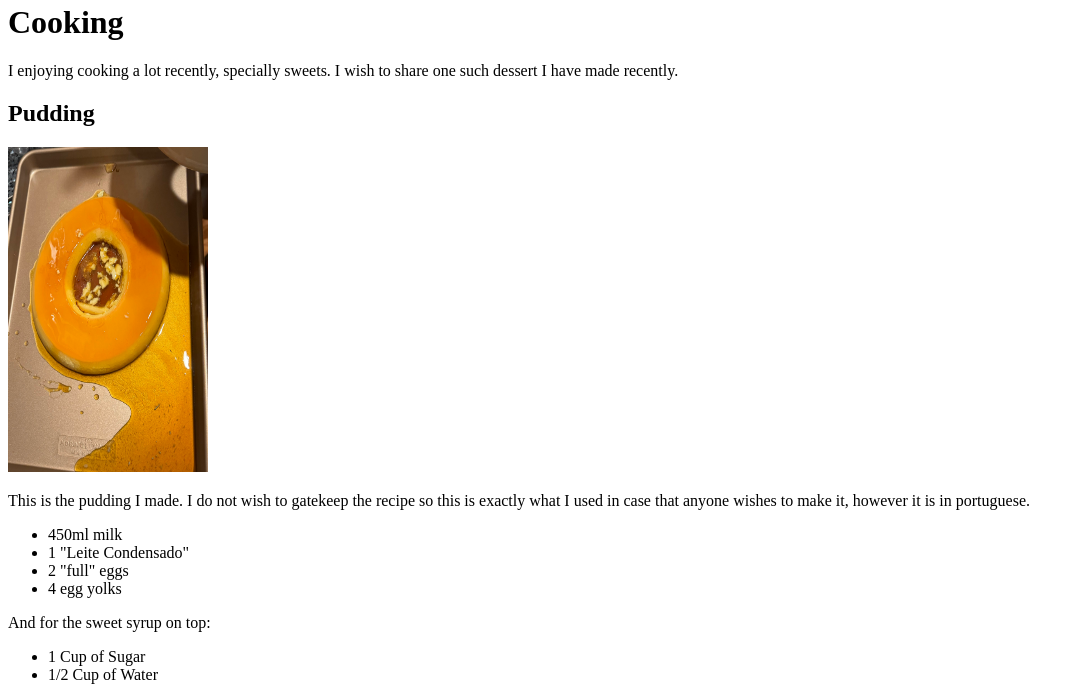
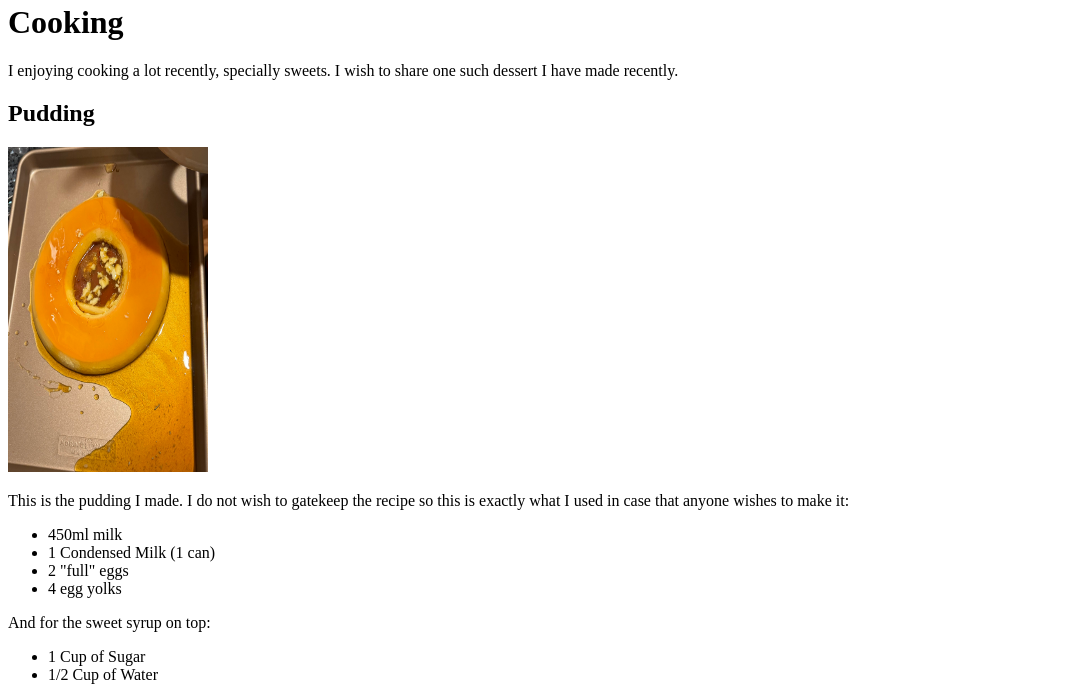
Before and after one commit to JuanSimone/ITMD-361-PROJECT-1, a plain HTML site: page hobbies.html in a window 1280 px wide. Shown: the part 2062-2762 px from the top of the page, without its empty margins (0-1081 px from the left). Drawn offline with Linux system fonts and the light colour scheme.

Commit message:
translated the recipe to english

```diff
--- a/hobbies.html
+++ b/hobbies.html
@@ -41,10 +41,10 @@
     <p>I enjoying cooking a lot recently, specially sweets. I wish to share one such dessert I have made recently.</p>
     <h2>Pudding</h3>
     <img src="images/pudding.jpg" alt="Pudding" width="200" height="325">
-    <p>This is the pudding I made. I do not wish to gatekeep the recipe so this is exactly what I used in case that anyone wishes to make it, however it is in portuguese.</p>
+    <p>This is the pudding I made. I do not wish to gatekeep the recipe so this is exactly what I used in case that anyone wishes to make it:</p>
     <ul>
       <li>450ml milk</li>
-      <li>1 "Leite Condensado"</li>
+      <li>1 Condensed Milk (1 can)</li>
       <li>2 "full" eggs</li>
       <li>4 egg yolks</li>
     </ul>
```
